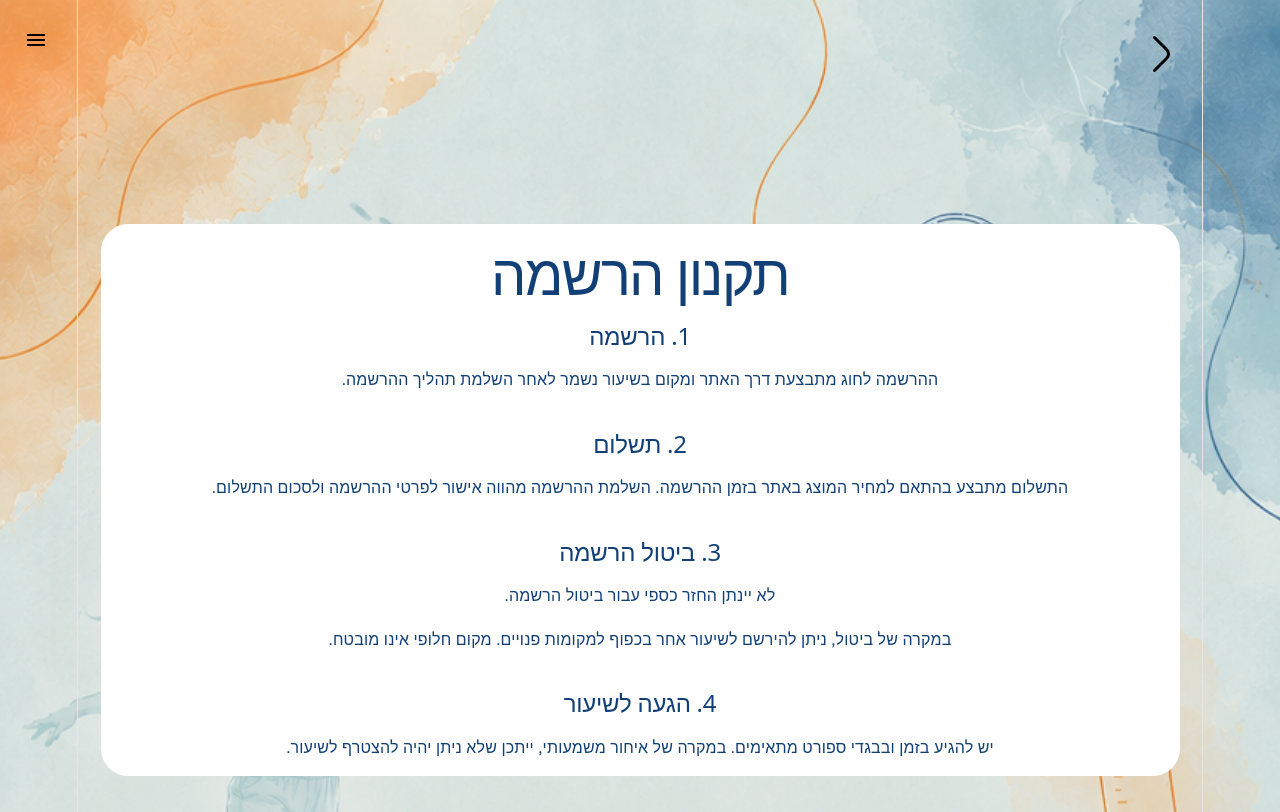
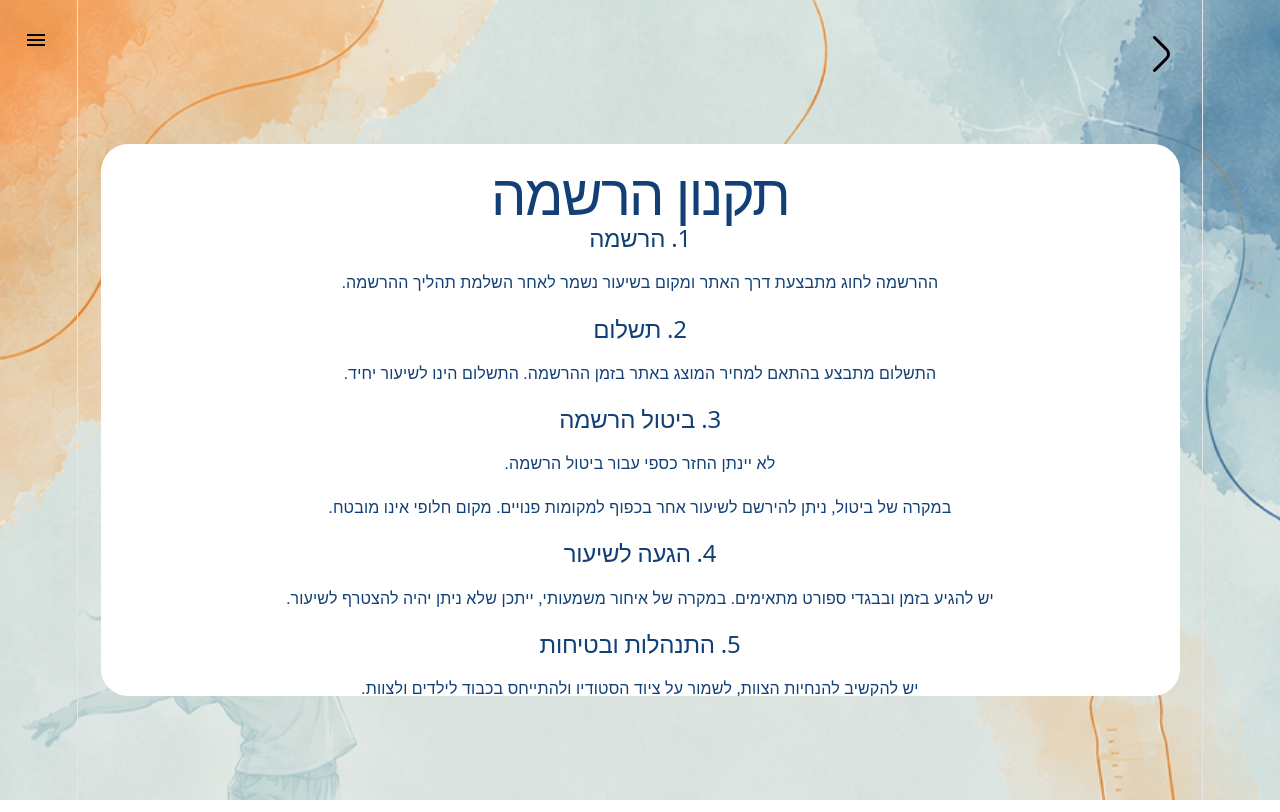
Before and after one commit to shircohen83/shtodio, a React (Vite) app: page /rules in a window 1280 px wide. Built offline with nearby package versions, Linux system fonts and the light colour scheme.

Commit message:
fixing style in rules guide

```diff
--- a/src/pages/RulesPage.css
+++ b/src/pages/RulesPage.css
@@ -4,7 +4,7 @@
 }
 
 .rules-card {
-  margin-top: 19vh;
+  margin-top: 9vh;
   max-height: 60vh;
   display: grid;
   gap: 1rem;
@@ -14,15 +14,3 @@
   color: var(--tertiary-color);
   overflow-y: auto;
 }
-
-.rules-card h1 {
-  text-align: center;
-}
-
-.rules-card h2 {
-  margin-top: 1rem;
-}
-
-.rules-card p {
-  line-height: 1.6;
-}
--- a/src/pages/RulesPage.tsx
+++ b/src/pages/RulesPage.tsx
@@ -28,7 +28,7 @@ const RulesPage = () => {
 
         <p>
             התשלום מתבצע בהתאם למחיר המוצג באתר בזמן ההרשמה.
-            השלמת ההרשמה מהווה אישור לפרטי ההרשמה ולסכום התשלום.
+            התשלום הינו לשיעור יחיד.
         </p>
 
         <h2>3. ביטול הרשמה</h2>
```
